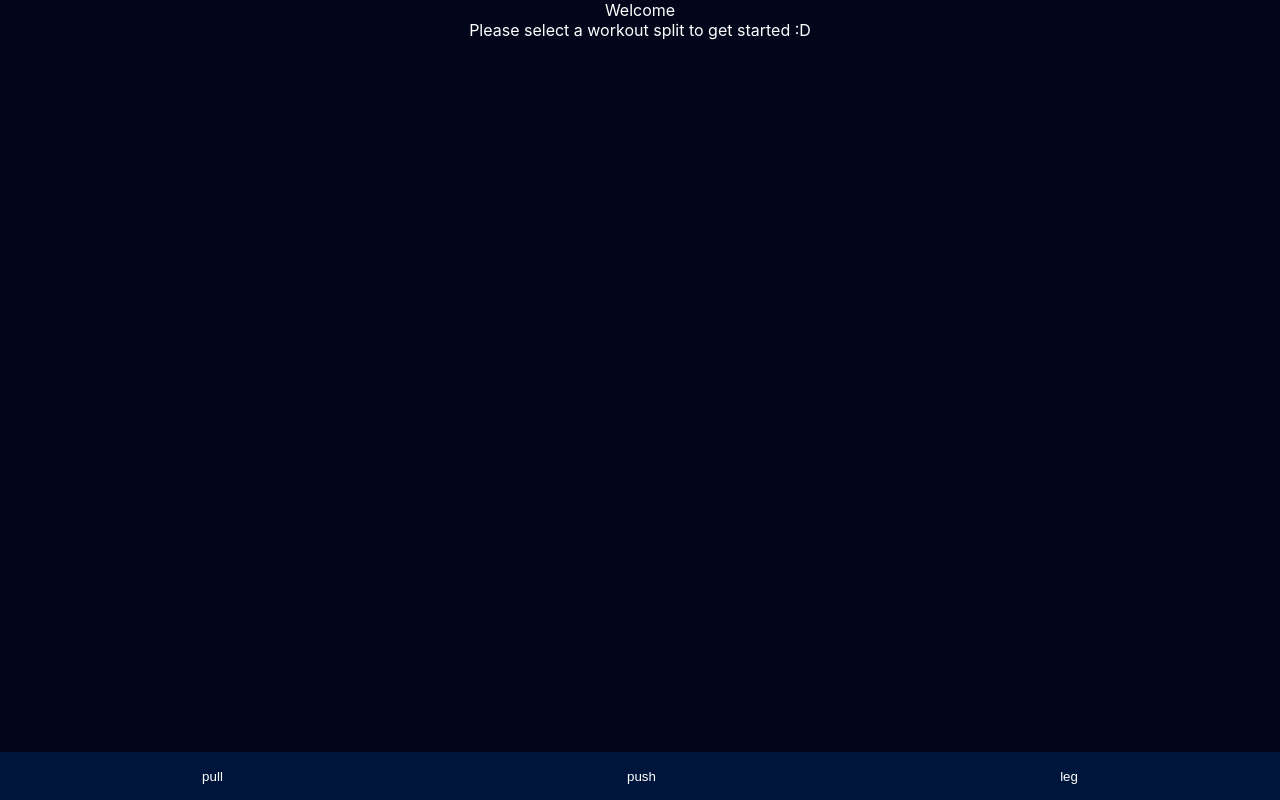
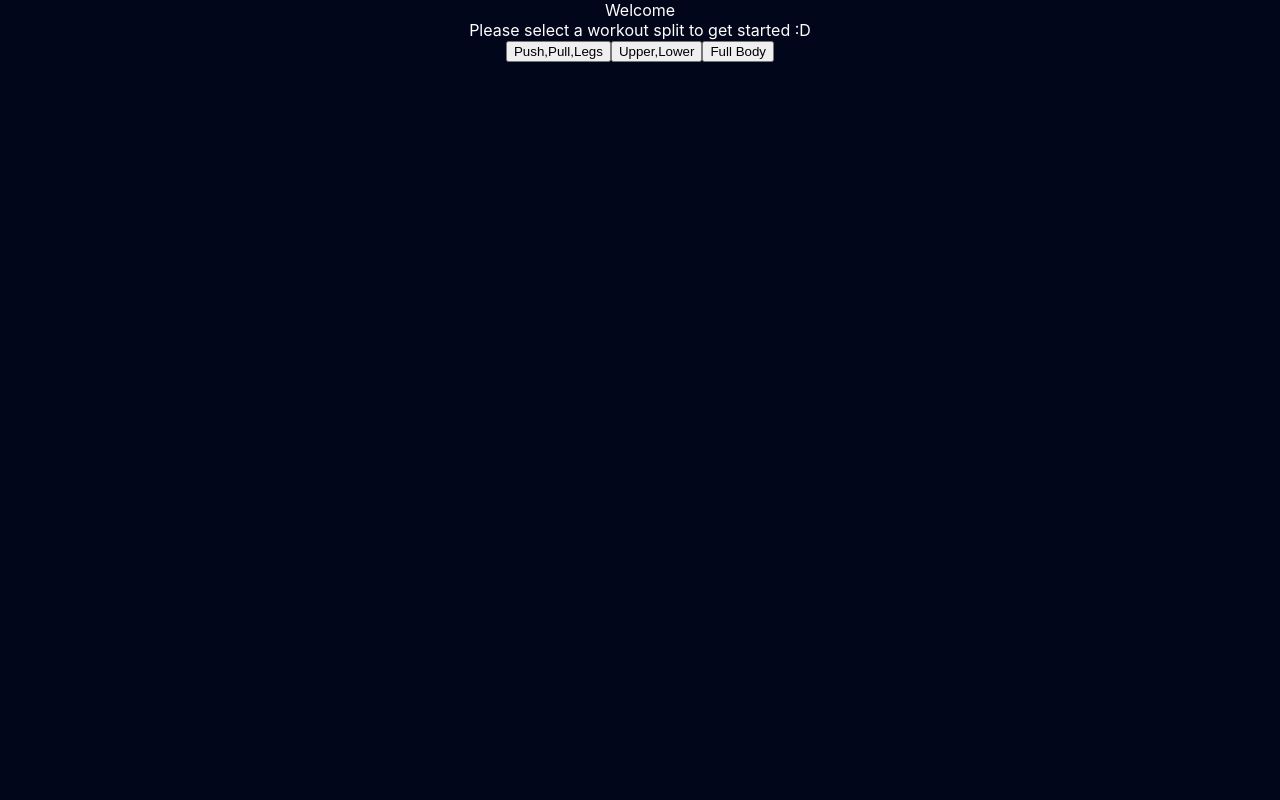
Before and after one commit to qghee/gym-tracker, a React (Create React App) app in the folder tracker/: page /leg in a window 1280 px wide. Built offline with nearby package versions, Linux system fonts and the light colour scheme.

Commit message:
Created Multiple Splits

```diff
--- a/tracker/src/App.js
+++ b/tracker/src/App.js
@@ -3,33 +3,51 @@ import "./App.css";
 import { createBrowserRouter, RouterProvider, Route } from "react-router-dom";
 import TrackerPage from "./components/tracker/TrackerPage";
 import Menu from "./components/menu/Menu";
+import UpperLowerMenu from "./components/menu/UpperLowerMenu";
+import SplitSelector from "./components/menu/SplitSelector";
 
-const TAB_INDEX_MAP = ["pull", "push", "leg"];
+const TAB_INDEX_MAP = ["Pull", "Push", "Leg🦿", "Upper", "Lower", "Full Body"];
 
 function App() {
   const [tabIndex, setTabIndex] = React.useState(-1);
+  const [splitIndex, setSplitIndex] = React.useState(-1);
   return (
     <div className="main-container">
-      {tabIndex == -1 ?(
+      {splitIndex == -1 ? (
         <>
           <div className="center">
-            Welcome <br/> Please select a workout split to get started :D
-            {/* change to something else */}
+            Welcome <br /> Please select a workout split to get started :D
+            <SplitSelector splitSelectorProp={[splitIndex, setSplitIndex]}
+             tabIndexProp={[tabIndex, setTabIndex]}  />
           </div>
         </>
-      ):(
-
+      ) : (
         <TrackerPage dayName={TAB_INDEX_MAP[tabIndex]}></TrackerPage>
-
       )}
+      {splitIndex != -1 && (
+        <>
+          {splitIndex == 0 && (
             <div className="menu-bar">
               <Menu tabIndexProp={[tabIndex, setTabIndex]} />
             </div>
+          )}
+          {splitIndex == 1 && (
+            <div className="menu-bar">
+              <UpperLowerMenu tabIndexProp={[tabIndex, setTabIndex]} />
+            </div>
+          )}
+        </>
+      )}
     </div>
   );
 }
+export default App;
+{
+  /*  <div className="menu-bar">
+        <Menu tabIndexProp={[tabIndex, setTabIndex]} />
+      </div>
+  ); }
 
-export default App;
 
   //LEGACY
 
@@ -53,10 +71,13 @@ export default App;
             // ]);
 
             // <div className="main-container">
-//      {/* <RouterProvider router={router} /> */}
+            //      {/* <RouterProvider router={router} /> }
             //
             //      <TrackerPage dayName={TAB_INDEX_MAP[tabIndex]}></TrackerPage>
             //      <div className="menu-bar">
             //        <Menu tabIndexProp={[tabIndex, setTabIndex]} />
             //      </div>
             //    </div>
+
+        */
+}
--- a/tracker/src/components/menu/Menu.js
+++ b/tracker/src/components/menu/Menu.js
@@ -13,7 +13,7 @@ const Menu = ({tabIndexProp}) => {
                         <button className="menu-button" onClick={() => setTabIndex(1)}>push</button>
                     </a>
                     <a>
-                        <button className="menu-button" onClick={() => setTabIndex(2)}>leg</button>
+                        <button className="menu-button" onClick={() => setTabIndex(2)}>leg🦿</button>
                     </a>
                 </div>
 
--- /dev/null
+++ b/tracker/src/components/menu/SplitSelector.js
@@ -0,0 +1,34 @@
+const SplitSelector = ({ splitSelectorProp, tabIndexProp }) => {
+  const [splitIndex, setSplitIndex] = splitSelectorProp;
+  const [tabIndex, setTabIndex] = tabIndexProp
+
+  function setPushPullLegs(num){
+    setSplitIndex(0)
+    setTabIndex(0)
+  }
+  function setUpperLower(){
+    setSplitIndex(1)
+    setTabIndex(3)
+  }
+  function setFullBody(){
+    setSplitIndex(2)
+    setTabIndex(5)
+  }
+  return (
+    <div>
+      <div>
+        <a>
+          <button onClick={() => setPushPullLegs()}>Push,Pull,Legs</button>
+        </a>
+        <a>
+          <button onClick={() => setUpperLower}>Upper,Lower</button>
+        </a>
+        <a>
+          <button onClick={() => setFullBody()}>Full Body</button>
+        </a>
+      </div>
+    </div>
+  );
+};
+
+export default SplitSelector;
--- /dev/null
+++ b/tracker/src/components/menu/UpperLowerMenu.js
@@ -0,0 +1,23 @@
+import './Menu.css'
+
+const UpperLowerMenu = ({tabIndexProp}) => {
+    const [tabIndex, setTabIndex] = tabIndexProp;
+
+        return (
+            <div className="menu">
+                <div className="button-container">
+                    <a>
+                        <button className="menu-button" onClick={() => setTabIndex(4)}>Upper</button>
+                    </a>
+                    <a>
+                        <button className="menu-button" onClick={() => setTabIndex(5)}>Lower</button>
+                    </a>
+                </div>
+
+            </div>
+
+);
+
+}
+
+export default UpperLowerMenu;
--- a/tracker/src/components/tracker/TrackerPage.css
+++ b/tracker/src/components/tracker/TrackerPage.css
@@ -5,3 +5,11 @@
     flex-grow: 1;
     text-align: center;
   }
+
+.tracker-button{
+  background-color: #2d383c;
+  padding: 10px;
+  border-radius: 8px;
+  left: 10%;
+  color: #39ace7;
+}
--- a/tracker/src/components/tracker/TrackerPage.js
+++ b/tracker/src/components/tracker/TrackerPage.js
@@ -38,7 +38,6 @@ const TrackerPage = ({ dayName }) => {
   const [currIdx, setCurrIdx] = React.useState(-1);
   const [update, setUpdate] = React.useState(true);
 
-
   /*
   const [currExercise, setCurrExercise] = React.useState()
 
@@ -64,7 +63,6 @@ const TrackerPage = ({ dayName }) => {
     setNewExerciseName("");
   });
 
-
   React.useEffect(() => {
     setShowForm(false);
     setNewExerciseName("");
@@ -72,9 +70,8 @@ const TrackerPage = ({ dayName }) => {
 
   React.useEffect(() => {
     setUpdate((update) => !update);
-    console.log(update, currIdx)
+    console.log(update, currIdx);
   }, [currIdx]);
-
 
   const updateKG = React.useCallback((exercise) => {
     setCurrIdx(-1);
@@ -98,22 +95,24 @@ const TrackerPage = ({ dayName }) => {
                     Description of {exercise.name}
                     <br />
                     Last Weight (kg): {exercise.prevKg}
-
-
-                    {update &&(
-                      <button onClick={() => setCurrIdx(exercise.id)}>kndfjvglniksfjgsgfljnuik</button>
+                    {update && (
+                      <button className="tracker-button" onClick={() => setCurrIdx(exercise.id)}>
+                        Add Todays Weight
+                      </button>
                     )}
-
-                    {currIdx == exercise.id &&(
-                    <form>
-                      <label>
-                        <input type="number" value={newKG} onChange={(e) => setNewKG(e.target.value)} />
-                      </label>
-                      <button onClick={() => updateKG(exercise)}>Update</button>
-                    </form>
-
+                    {currIdx === exercise.id && (
+                      <form>
+                        <label>
+                          <input type="number" value={newKG} onChange={(e) => setNewKG(e.target.value)} />
+                        </label>
+                        <button className="tracker-button" onClick={() => updateKG(exercise)}>
+                          Update
+                        </button>
+                        <button className="tracker-button" onClick={() => setCurrIdx(-1)}>
+                          Cancel
+                        </button>
+                      </form>
                     )}
-
                   </p>
                 </div>
               );
@@ -122,14 +121,16 @@ const TrackerPage = ({ dayName }) => {
           <div style={{ paddingBottom: "25px" }}>Your routine is currently empty, Add a new exercise</div>
         )}
 
-        <button onClick={() => setShowForm((prev) => !prev)}>{showForm ? "CANCEL" : "+"}</button>
+        <button  className="tracker-button" onClick={() => setShowForm((prev) => !prev)}>{showForm ? "CANCEL" : "+"}</button>
 
         {showForm && (
           <>
             <form>
               <label>New Exercise Name:</label>
               <input value={newExerciseName} onChange={(val) => setNewExerciseName(val.target.value)} />
-              <button onClick={addNewExercise}>Add new Exercise</button>
+              <button className="tracker-button" onClick={addNewExercise}>
+                Add new Exercise
+              </button>
             </form>
           </>
         )}
```
Lines whose indentation alone changed are shown as unchanged.
